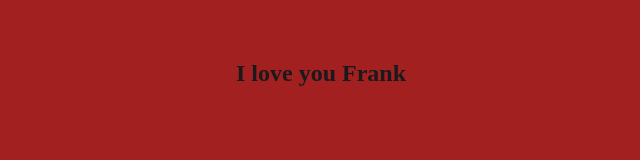
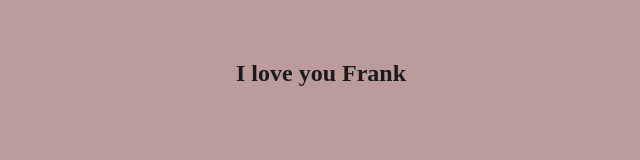
Before and after one commit to Queency31NSPPD/Frank-Izu, a plain HTML site: page index.html in a window 1280 px wide. Shown: the whole page, without its empty margins (319-959 px from the left). Drawn offline with Linux system fonts and the light colour scheme.

Commit message:
Updated css

```diff
--- a/styles.css
+++ b/styles.css
@@ -2,7 +2,7 @@ body{
     margin: 60px auto;
     max-width: 800px;
     display: block;
-    background: #a22020;
+    background: #bc9b9b;
 }
 h1{
     text-align: center;
```
